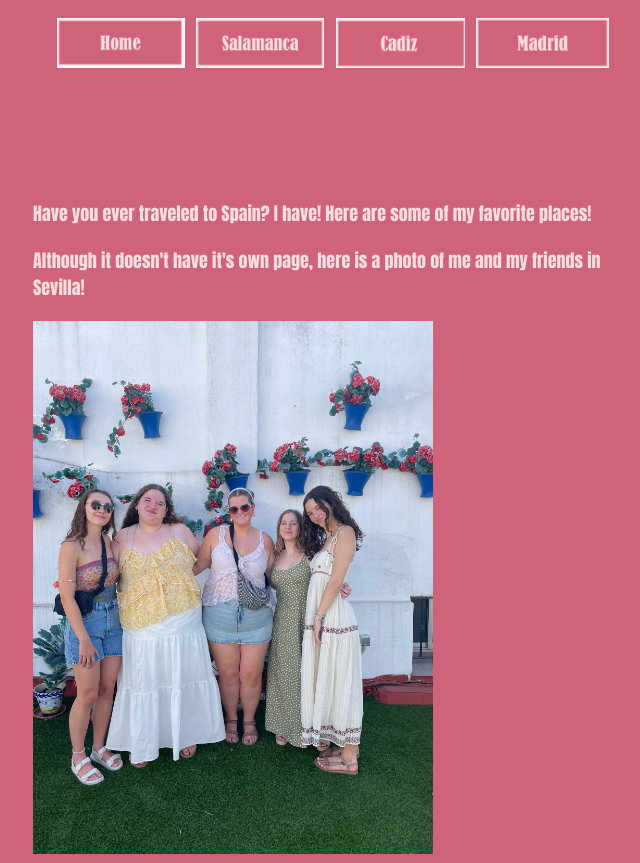
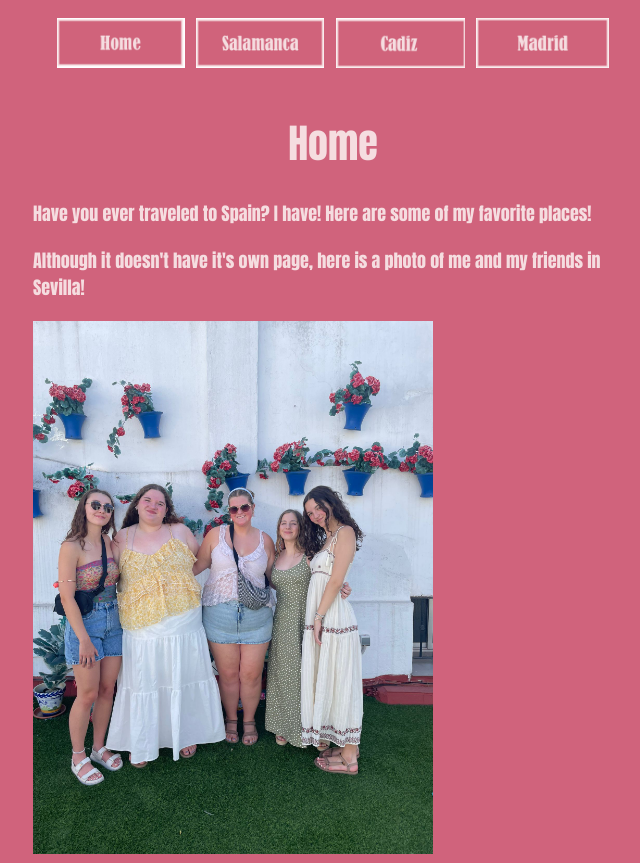
Before and after one commit to jmurgel/bmis-html-4, a plain HTML site: page index.html in a window 1280 px wide. Shown: the top 863 px of the page, without its empty margins (307-947 px from the left). Drawn offline with Linux system fonts and the light colour scheme.

Commit message:
Change h1 color from #D0637C to #F5DDE0

```diff
--- a/styles.css
+++ b/styles.css
@@ -39,7 +39,7 @@ nav a {
 }
 
 h1 {
-    color: #D0637C;
+    color: #F5DDE0;
     text-align: center;
     font-size: 40px;
 }
```
